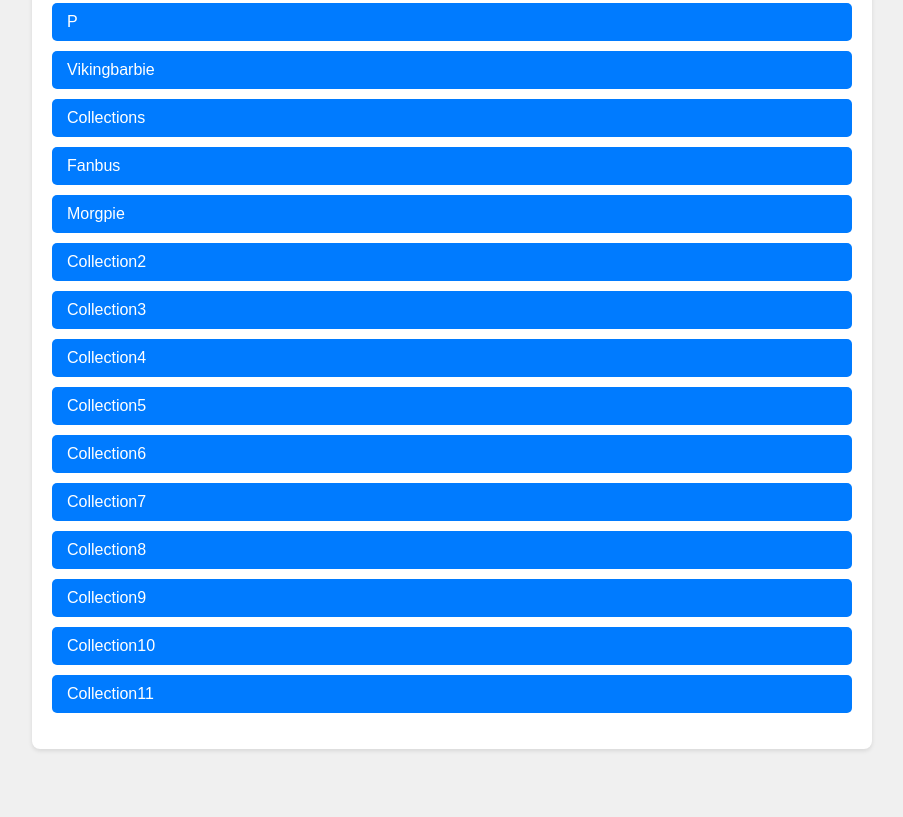
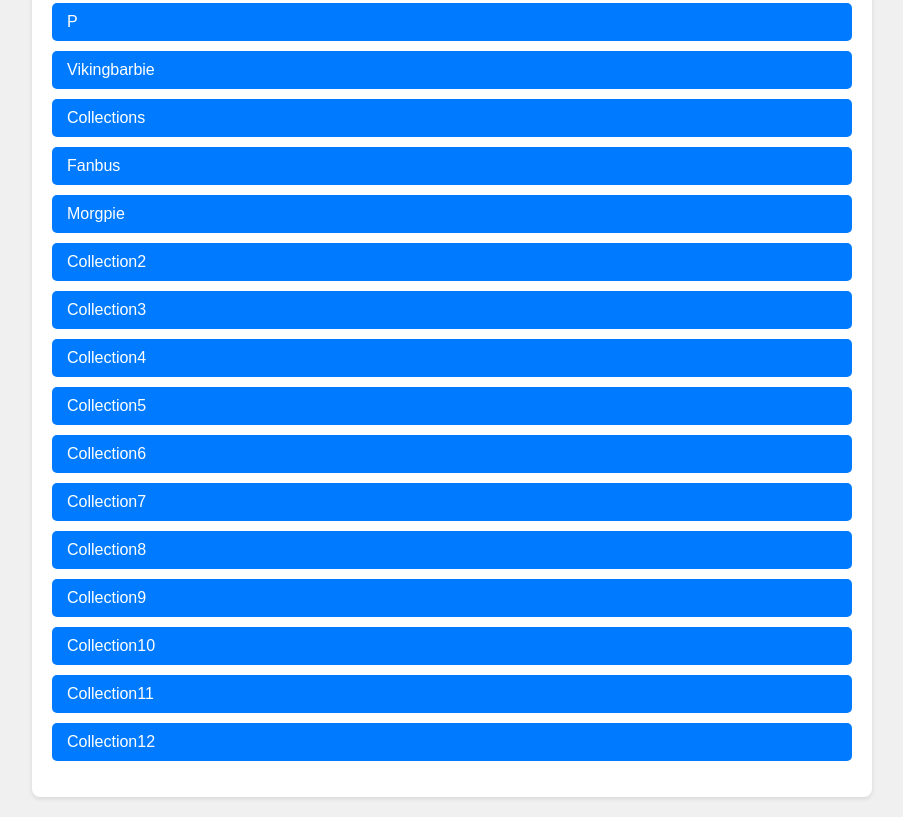
Before and after one commit to Rawr192/Porn-Game-Clips, a plain HTML site: page index.html in a window 1280 px wide. Shown: the part 645-1462 px from the top of the page, without its empty margins (188-1091 px from the left). Before the commit the page ends 1414 px from the top, so only its background shows below. Drawn offline with Linux system fonts and the light colour scheme.

Commit message:
Update index.html

```diff
--- a/index.html
+++ b/index.html
@@ -74,6 +74,7 @@
             <li><a href="https://photos.app.goo.gl/xk1vYvvuYr7LrbVu6">Collection9</a></li>
             <li><a href="https://photos.app.goo.gl/iRxDSnNY4YbGFj3u9">Collection10</a></li>
             <li><a href="https://photos.app.goo.gl/fC7DbvAALZM6sczb9">Collection11</a></li>
+            <li><a href="https://photos.app.goo.gl/jziScYGhGkWFBwmM9">Collection12</a></li>
         </ul>
     </div>
 </body>
```
